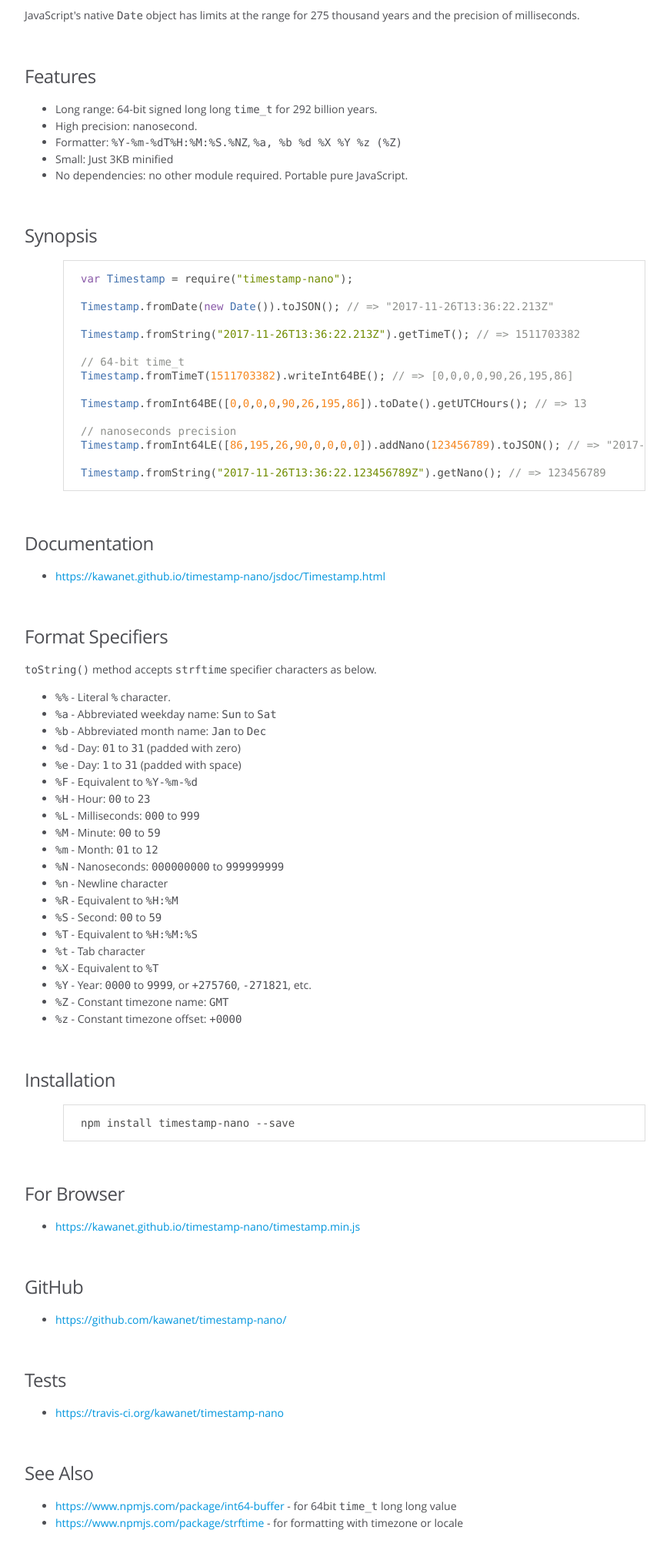
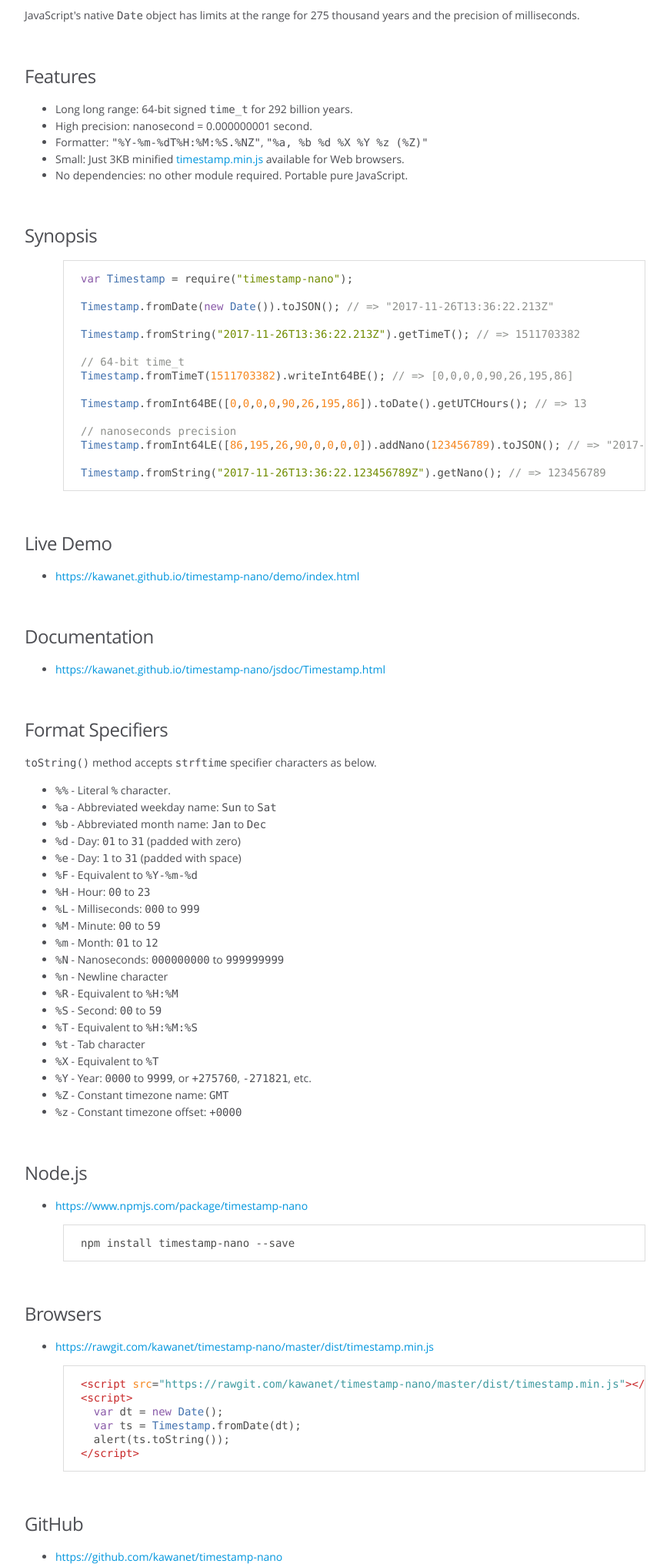
Before and after one commit to kawanet/timestamp-nano, a website: page docs/jsdoc/index.html in a window 1280 px wide. Shown: the part 640-2676 px from the top of the page at 77% size, without its empty margins (0-871 px from the left). Drawn offline with Linux system fonts and the light colour scheme.

Commit message:
document updated

```diff
--- a/docs/jsdoc/index.html
+++ b/docs/jsdoc/index.html
@@ -47,10 +47,10 @@
 <p>JavaScript's native <code>Date</code> object has limits at the range for 275 thousand years
 and the precision of milliseconds.</p>
 <h3>Features</h3><ul>
-<li>Long range: 64-bit signed long long <code>time_t</code> for 292 billion years.</li>
-<li>High precision: nanosecond.</li>
-<li>Formatter: <code>%Y-%m-%dT%H:%M:%S.%NZ</code>, <code>%a, %b %d %X %Y %z (%Z)</code></li>
-<li>Small: Just 3KB minified</li>
+<li>Long long range: 64-bit signed <code>time_t</code> for 292 billion years.</li>
+<li>High precision: nanosecond = 0.000000001 second.</li>
+<li>Formatter: <code>&quot;%Y-%m-%dT%H:%M:%S.%NZ&quot;</code>, <code>&quot;%a, %b %d %X %Y %z (%Z)&quot;</code></li>
+<li>Small: Just 3KB minified <a href="https://rawgit.com/kawanet/timestamp-nano/master/dist/timestamp.min.js">timestamp.min.js</a> available for Web browsers.</li>
 <li>No dependencies: no other module required. Portable pure JavaScript.</li>
 </ul>
 <h3>Synopsis</h3><pre class="prettyprint source lang-js"><code>var Timestamp = require(&quot;timestamp-nano&quot;);
@@ -67,7 +67,10 @@
 // nanoseconds precision
 Timestamp.fromInt64LE([86,195,26,90,0,0,0,0]).addNano(123456789).toJSON(); // => &quot;2017-11-26T13:36:22.123456789Z&quot;
 
-Timestamp.fromString(&quot;2017-11-26T13:36:22.123456789Z&quot;).getNano(); // => 123456789</code></pre><h3>Documentation</h3><ul>
+Timestamp.fromString(&quot;2017-11-26T13:36:22.123456789Z&quot;).getNano(); // => 123456789</code></pre><h3>Live Demo</h3><ul>
+<li><a href="https://kawanet.github.io/timestamp-nano/demo/index.html">https://kawanet.github.io/timestamp-nano/demo/index.html</a></li>
+</ul>
+<h3>Documentation</h3><ul>
 <li><a href="https://kawanet.github.io/timestamp-nano/jsdoc/Timestamp.html">https://kawanet.github.io/timestamp-nano/jsdoc/Timestamp.html</a></li>
 </ul>
 <h3>Format Specifiers</h3><p><code>toString()</code> method accepts <code>strftime</code> specifier characters as below.</p>
@@ -93,11 +96,19 @@
 <li><code>%Z</code> - Constant timezone name: <code>GMT</code></li>
 <li><code>%z</code> - Constant timezone offset: <code>+0000</code></li>
 </ul>
-<h3>Installation</h3><pre class="prettyprint source lang-sh"><code>npm install timestamp-nano --save</code></pre><h3>For Browser</h3><ul>
-<li><a href="https://kawanet.github.io/timestamp-nano/timestamp.min.js">https://kawanet.github.io/timestamp-nano/timestamp.min.js</a></li>
+<h3>Node.js</h3><ul>
+<li><a href="https://www.npmjs.com/package/timestamp-nano">https://www.npmjs.com/package/timestamp-nano</a></li>
 </ul>
-<h3>GitHub</h3><ul>
-<li><a href="https://github.com/kawanet/timestamp-nano/">https://github.com/kawanet/timestamp-nano/</a></li>
+<pre class="prettyprint source lang-sh"><code>npm install timestamp-nano --save</code></pre><h3>Browsers</h3><ul>
+<li><a href="https://rawgit.com/kawanet/timestamp-nano/master/dist/timestamp.min.js">https://rawgit.com/kawanet/timestamp-nano/master/dist/timestamp.min.js</a></li>
+</ul>
+<pre class="prettyprint source lang-html"><code>&lt;script src=&quot;https://rawgit.com/kawanet/timestamp-nano/master/dist/timestamp.min.js&quot;>&lt;/script>
+&lt;script>
+  var dt = new Date();
+  var ts = Timestamp.fromDate(dt);
+  alert(ts.toString());
+&lt;/script></code></pre><h3>GitHub</h3><ul>
+<li><a href="https://github.com/kawanet/timestamp-nano">https://github.com/kawanet/timestamp-nano</a></li>
 </ul>
 <h3>Tests</h3><ul>
 <li><a href="https://travis-ci.org/kawanet/timestamp-nano">https://travis-ci.org/kawanet/timestamp-nano</a></li>
```
Also changed, not shown: docs/jsdoc/Timestamp.html (+9 -2 lines), timestamp.js (+9 -2 lines), README.md.
